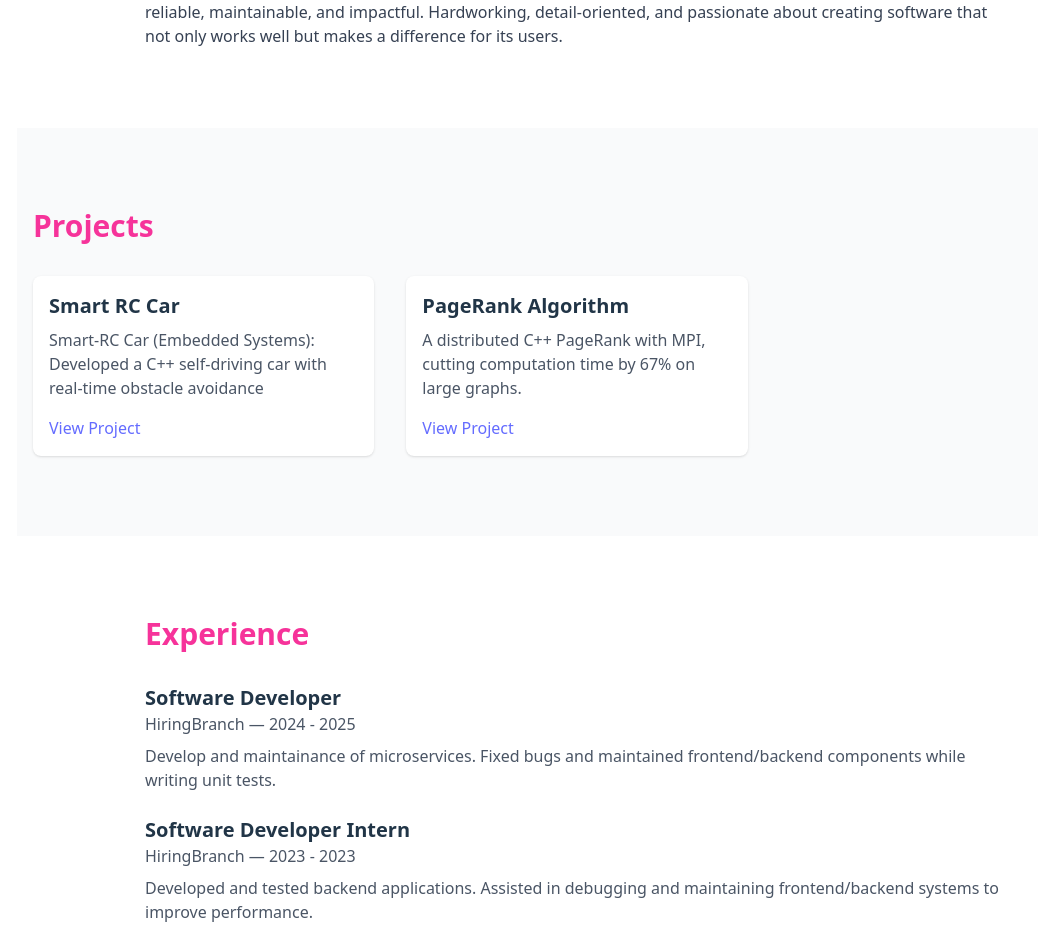
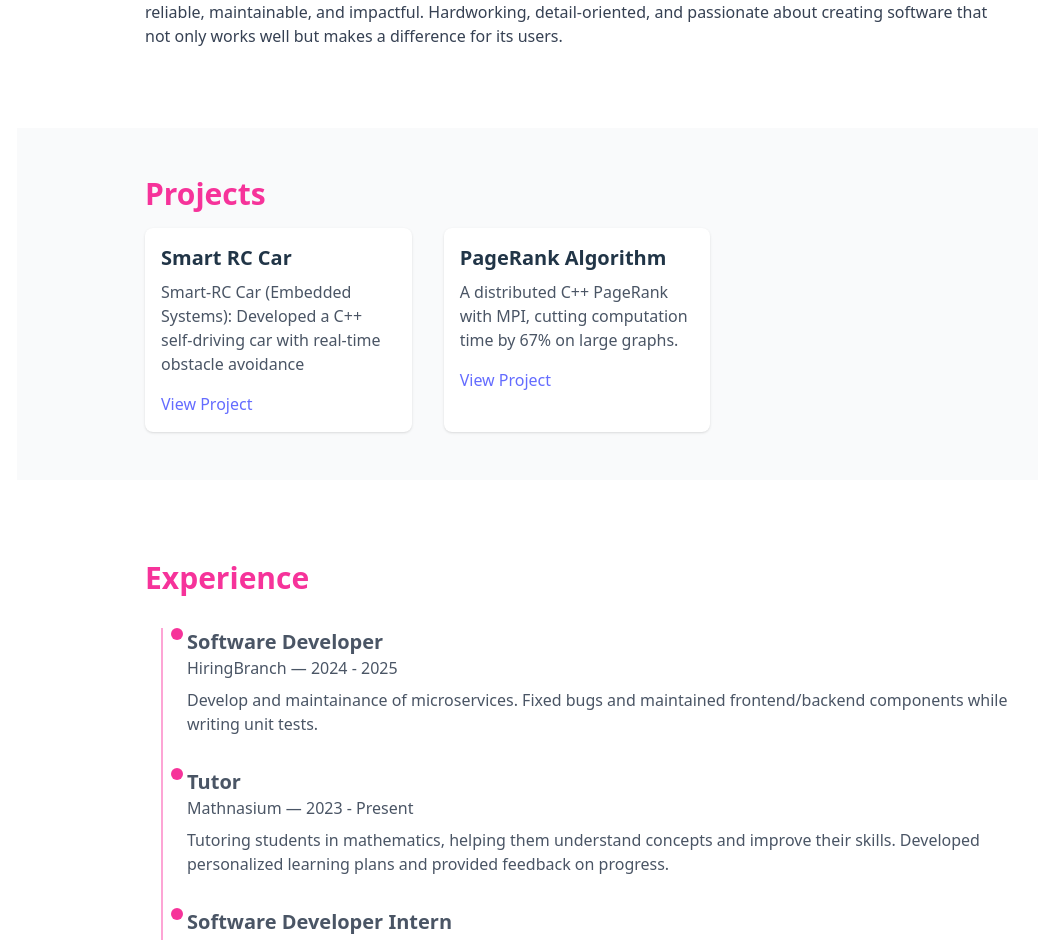
Before and after one commit to supriyadua2420/portfolio, a React (Vite) app: page / in a window 1280 px wide. Shown: the part 788-1728 px from the top of the page, without its empty margins (63-1101 px from the left). Built offline with nearby package versions, Linux system fonts and the light colour scheme.

Commit message:
make it more beautiful

```diff
--- a/src/components/Experience.jsx
+++ b/src/components/Experience.jsx
@@ -5,15 +5,16 @@ export default function Experience() {
     <section id="experience" className="py-20 bg-white">
       <div className="max-w-4xl mx-auto px-4">
         <h2 className="text-3xl font-bold text-pink-500 mb-8">Experience</h2>
-        <ul className="space-y-6">
+        <ul className="relative border-l-2 border-pink-300 ml-4">
           {experience.map((exp, index) => (
-            <li key={index}>
-              <h3 className="text-xl font-semibold">{exp.role}</h3>
+            <li key={index} className="mb-8 ml-6 relative">
+              <span className="absolute -left-4 top-0 w-3 h-3 bg-pink-500 rounded-full"></span>
+              <h3 className="text-gray-600 text-xl font-semibold">{exp.role}</h3>
               <p className="text-gray-600">{exp.company} — {exp.years}</p>
-              <p className="text-gray-600 mt-2">{exp.description}</p>
+              <p className="mt-2 text-gray-600">{exp.description}</p>
             </li>
           ))}
-        </ul>
+      </ul>
       </div>
     </section>
   );
--- a/src/components/Projects.jsx
+++ b/src/components/Projects.jsx
@@ -2,12 +2,13 @@ import { projects } from "../data/projects";
 
 export default function Projects() {
   return (
-    <section id="projects" className="py-20 bg-gray-50">
-      <div className="max-w-6xl mx-auto px-4">
-        <h2 className="text-3xl font-bold text-pink-500 mb-8">Projects</h2>
+    <section id="projects" className="py-12 bg-gray-50">
+      <div className="max-w-4xl mx-auto px-4">
+        <h2 className="text-3xl font-bold text-pink-500 mb-4">Projects</h2>
         <div className="grid gap-8 md:grid-cols-2 lg:grid-cols-3">
           {projects.map((proj, index) => (
-            <div key={index} className="bg-white shadow rounded-lg p-4">
+            <div key={index}
+              className="bg-white shadow rounded-lg p-4 transition-transform duration-300 ease-in-out transform hover:-translate-y-2 hover:shadow-lg">
               {/* <img src={proj.image} alt={proj.title} className="rounded-lg mb-4" /> */}
               <h3 className="text-xl font-semibold">{proj.title}</h3>
               <p className="mt-2 text-gray-600">{proj.description}</p>
--- a/src/data/experience.js
+++ b/src/data/experience.js
@@ -4,6 +4,12 @@ export const experience = [
     company: "HiringBranch",
     years: "2024 - 2025",
     description: "Develop and maintainance of microservices. Fixed bugs and maintained frontend/backend components while writing unit tests."
+  },
+  {
+    role: "Tutor",
+    company: "Mathnasium",
+    years: "2023 - Present",
+    description: "Tutoring students in mathematics, helping them understand concepts and improve their skills. Developed personalized learning plans and provided feedback on progress."
   },
   {
     role: "Software Developer Intern",
```
